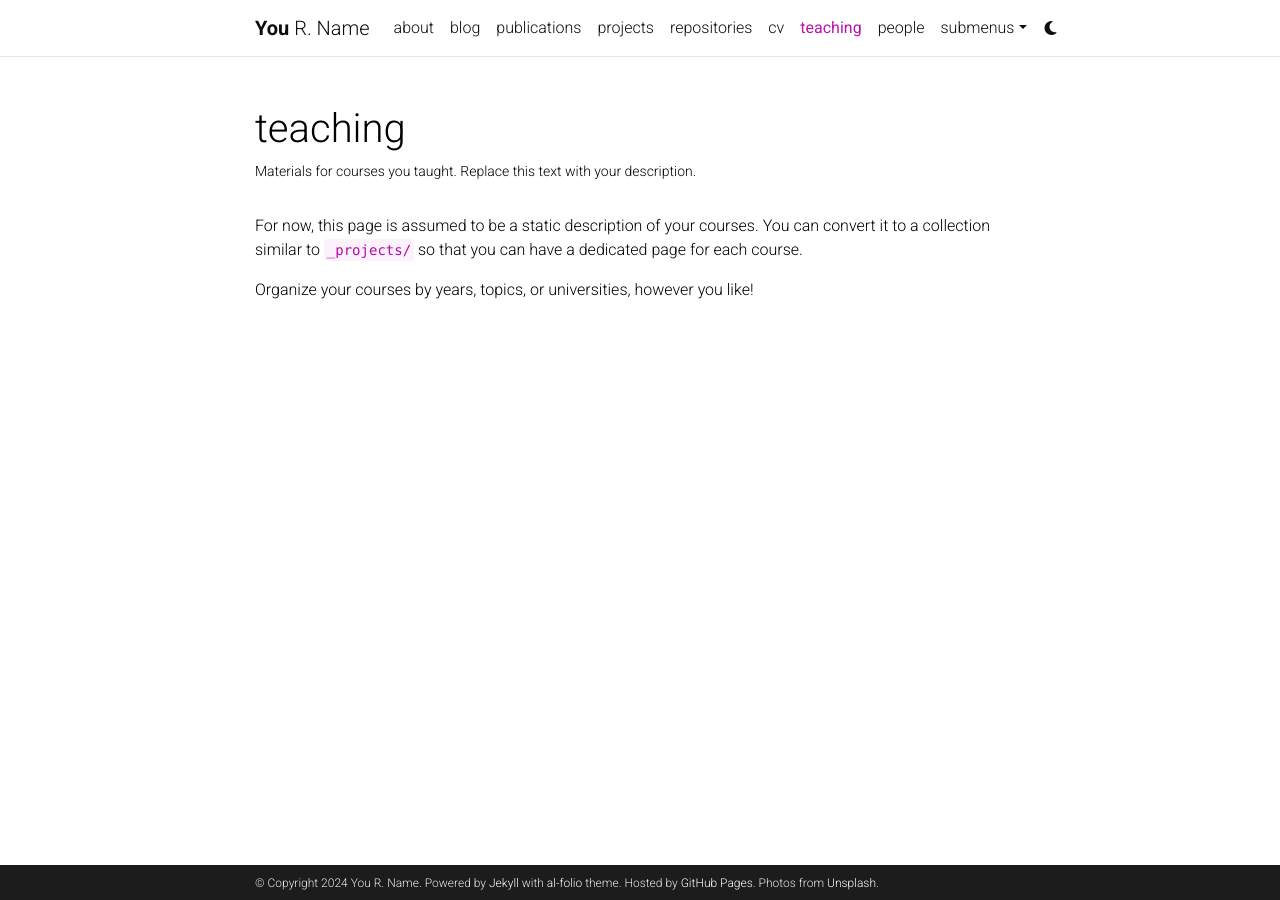
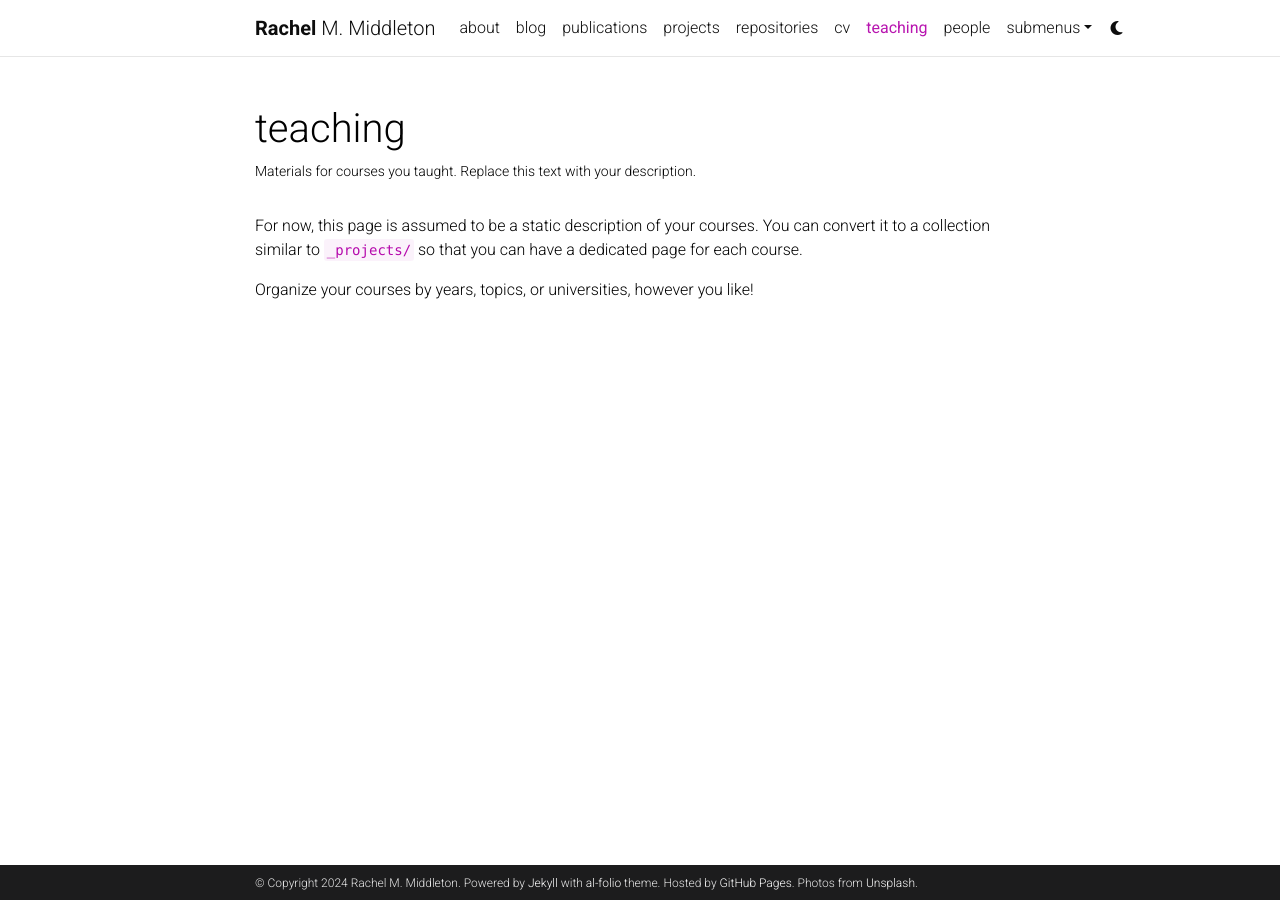
Before and after one commit to rachel-middleton/rachel-middleton.github.io, a Jekyll site: the page built from _pages/teaching.md, in a window 1280 px wide. Built offline with Jekyll 4.4.1, drawn with Linux system fonts in a browser that asks for light colours; comment, search, counter and statistics services are not loaded; a style sheet for code colours, icons or effects is not loaded.

```diff
--- a/_config.yml
+++ b/_config.yml
@@ -3,10 +3,10 @@
 # -----------------------------------------------------------------------------
 
 title: blank # the website title (if blank, full name will be used instead)
-first_name: You
-middle_name: R.
-last_name: Name
-email: you@example.com
+first_name: Rachel
+middle_name: M.
+last_name: Middleton
+email: rachel.middleton@colorado.edu
 description: > # the ">" symbol means to ignore newlines until "footer_text:"
   A simple, whitespace theme for academics. Based on [*folio](https://github.com/bogoli/-folio) design.
 footer_text: >
@@ -28,8 +28,8 @@ impressum_path:  # set to path to include impressum link in the footer, use the
 # -----------------------------------------------------------------------------
 
 # repo color theme
-repo_theme_light: default       # https://github.com/anuraghazra/github-readme-stats/blob/master/themes/README.md
-repo_theme_dark: dark           # https://github.com/anuraghazra/github-readme-stats/blob/master/themes/README.md
+repo_theme_light: catppuccin_mocha       # https://github.com/anuraghazra/github-readme-stats/blob/master/themes/README.md
+repo_theme_dark: rose_pine           # https://github.com/anuraghazra/github-readme-stats/blob/master/themes/README.md
 repo_trophies:
   enabled: true
   theme_light: flat    # https://github.com/ryo-ma/github-profile-trophy
@@ -67,7 +67,7 @@ og_image: # The site-wide (default for all links) Open Graph preview image
 # Social integration
 # -----------------------------------------------------------------------------
 
-github_username: # your GitHub user name
+github_username: rachel-middleton # your GitHub user name
 gitlab_username: # your GitLab user name
 x_username: # your X handle
 mastodon_username: # your mastodon instance+username in the format instance.tld/@username
```
